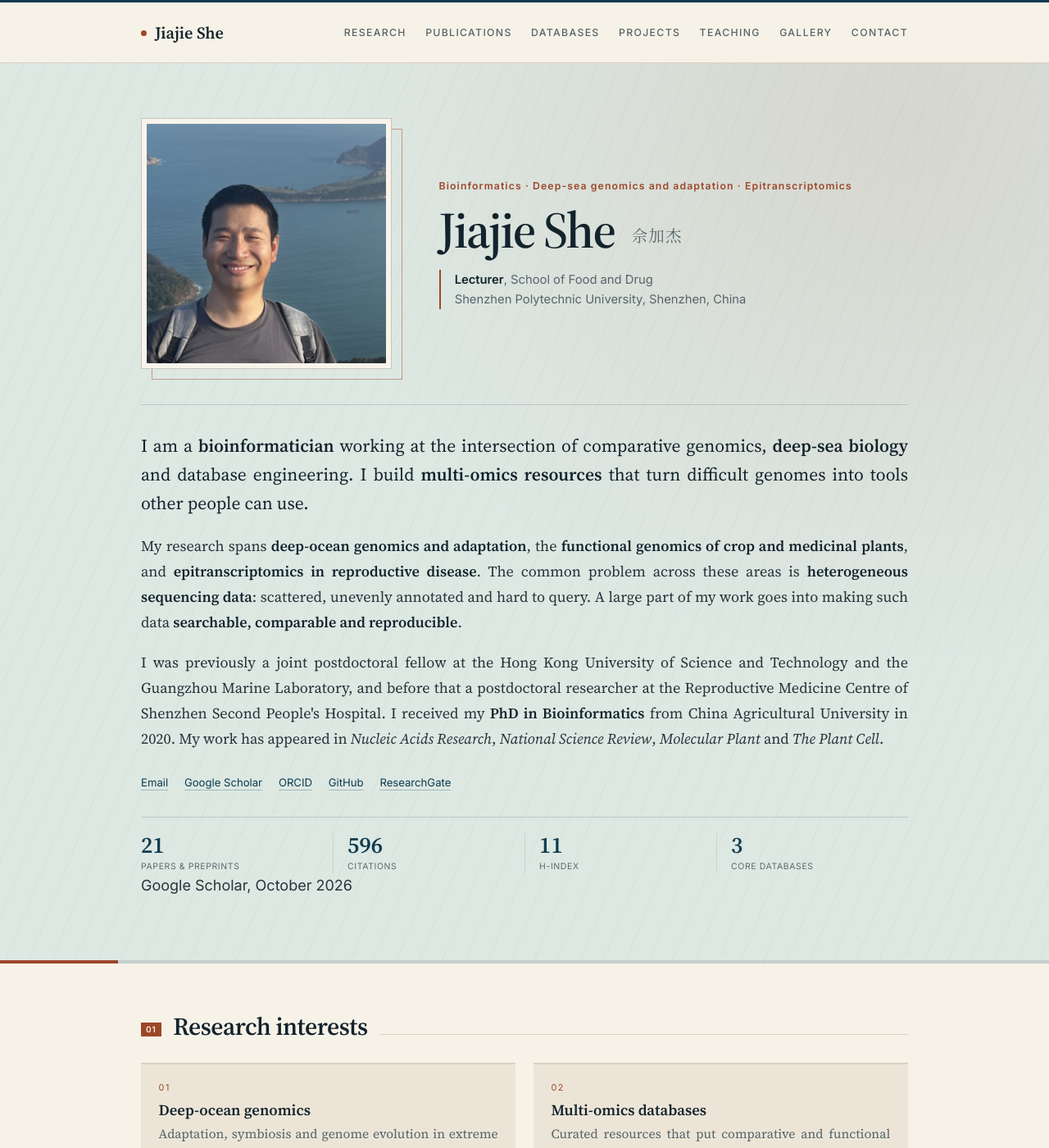
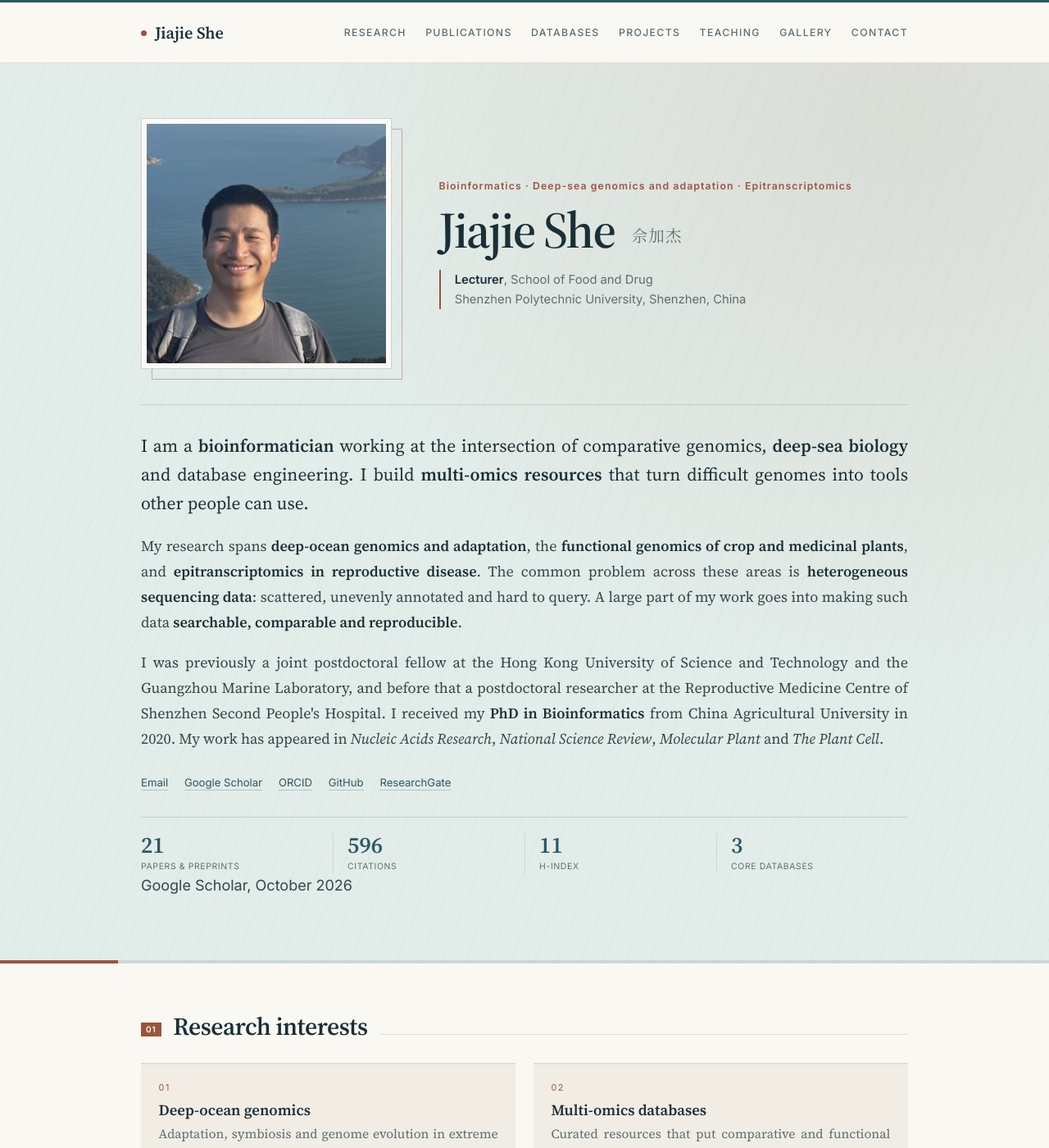
Before and after one commit to jackieyihkb/jackieyihkb.github.io, a Jekyll site: the page built from index.md, in a window 1280 px wide and 1400 px high. Shown: the whole window at 82% size. Built offline with Jekyll 4.4.1, drawn with Linux system fonts in a browser that asks for light colours.

Commit message:
Refresh the palette for a softer, airier coastal feel
Lighten the warm paper, soften the near-black petrol accent into a sea
teal, mute the terracotta to clay, and lighten the rules and surfaces.
All body and label colours keep at least 4.5:1 contrast on paper.
Update the browser theme colour and icons to match.

Co-Authored-By: Claude Code <noreply@anthropic.com>

```diff
--- a/_layouts/default.html
+++ b/_layouts/default.html
@@ -23,7 +23,7 @@
   <meta property="og:url" content="{{ page.url | absolute_url }}">
   <meta property="og:image" content="{{ '/assets/images/social-card.png' | absolute_url }}">
   <meta name="twitter:card" content="summary_large_image">
-  <meta name="theme-color" content="#dde8e3">
+  <meta name="theme-color" content="#e2ece8">
 
   <link rel="icon" href="{{ '/assets/images/favicon.svg' | relative_url }}" type="image/svg+xml">
   <link rel="icon" href="{{ '/assets/images/favicon-32.png' | relative_url }}" sizes="32x32" type="image/png">
--- a/assets/css/style.css
+++ b/assets/css/style.css
@@ -28,21 +28,21 @@
 }
 
 :root {
-  --paper: #f7f2e8;
-  --paper-soft: #ece5d7;
-  --ink: #13232c;
-  --body: #26343a;
-  --muted: #55646a;
-  --faint: #5c696e;
-  --rule: #d9d0c0;
-  --rule-soft: #e7dfd1;
-  --accent: #0d3b4f;
-  --accent-dark: #082635;
-  --accent-warm: #9c4729;
-  --accent-warm-soft: #f0dcd0;
-  --hero-bg: #dde8e3;
-  --hero-bg-deep: #cfded8;
-  --footer-bg: #e5ebe5;
+  --paper: #faf8f3;
+  --paper-soft: #f1ede4;
+  --ink: #1a2f36;
+  --body: #33464c;
+  --muted: #5c6e72;
+  --faint: #5f7074;
+  --rule: #e3ddd1;
+  --rule-soft: #ede8dd;
+  --accent: #2b5866;
+  --accent-dark: #1e434f;
+  --accent-warm: #9a553c;
+  --accent-warm-soft: #f2e1d7;
+  --hero-bg: #e2ece8;
+  --hero-bg-deep: #d4e1dc;
+  --footer-bg: #e9efeb;
   --serif: "Source Serif 4", "Iowan Old Style", "Palatino Linotype", Palatino,
     Georgia, "Times New Roman", serif;
   --sans: "Inter", -apple-system, BlinkMacSystemFont, "Segoe UI", Roboto,
@@ -88,7 +88,7 @@ a {
   color: var(--accent);
   text-decoration: underline;
   text-decoration-thickness: 1px;
-  text-decoration-color: #a8b7b4;
+  text-decoration-color: #b3c5c3;
   text-underline-offset: 0.16em;
   transition: color 0.12s ease, text-decoration-color 0.12s ease;
 }
@@ -154,7 +154,7 @@ img {
   position: sticky;
   top: 0;
   z-index: 50;
-  background: rgba(247, 242, 232, 0.96);
+  background: rgba(250, 248, 243, 0.96);
   border-top: 3px solid var(--accent);
   border-bottom: 1px solid var(--rule);
   -webkit-backdrop-filter: blur(10px);
@@ -240,10 +240,10 @@ main {
   padding: 3.7rem 0 3.4rem;
   background-color: var(--hero-bg);
   background-image:
-    radial-gradient(ellipse at 86% 6%, rgba(156, 71, 41, 0.11), transparent 46%),
+    radial-gradient(ellipse at 86% 6%, rgba(154, 85, 60, 0.1), transparent 46%),
     repeating-linear-gradient(
       112deg,
-      rgba(19, 35, 44, 0.035) 0 1px,
+      rgba(26, 47, 54, 0.032) 0 1px,
       transparent 1px 26px
     );
   color: var(--body);
@@ -259,7 +259,7 @@ main {
   background: linear-gradient(
     90deg,
     var(--accent-warm) 0 8rem,
-    rgba(19, 35, 44, 0.12) 8rem 100%
+    rgba(26, 47, 54, 0.11) 8rem 100%
   );
 }
 
@@ -283,7 +283,7 @@ main {
   content: "";
   position: absolute;
   inset: 0.7rem -0.7rem -0.7rem 0.7rem;
-  border: 1px solid rgba(156, 71, 41, 0.48);
+  border: 1px solid rgba(154, 85, 60, 0.42);
 }
 
 .portrait img {
@@ -296,7 +296,7 @@ main {
   object-position: center;
   padding: 6px;
   background: var(--paper);
-  border: 1px solid rgba(19, 35, 44, 0.22);
+  border: 1px solid rgba(26, 47, 54, 0.2);
   filter: saturate(0.92) contrast(1.02);
 }
 
@@ -348,7 +348,7 @@ main {
 .hero-body {
   margin-top: 2.4rem;
   padding-top: 1.8rem;
-  border-top: 1px solid rgba(19, 35, 44, 0.16);
+  border-top: 1px solid rgba(26, 47, 54, 0.15);
 }
 
 .hero-body p {
@@ -384,7 +384,7 @@ main {
 .intro-links a {
   color: var(--accent);
   text-decoration: none;
-  border-bottom: 1px solid rgba(13, 59, 79, 0.28);
+  border-bottom: 1px solid rgba(43, 88, 102, 0.26);
   padding-bottom: 1px;
 }
 
@@ -398,13 +398,13 @@ main {
   grid-template-columns: repeat(4, minmax(0, 1fr));
   margin: 1.7rem 0 0;
   padding: 1.1rem 0 0;
-  border-top: 1px solid rgba(19, 35, 44, 0.16);
+  border-top: 1px solid rgba(26, 47, 54, 0.15);
   list-style: none;
 }
 
 .intro-stats li {
   padding: 0 0.95rem;
-  border-left: 1px solid rgba(19, 35, 44, 0.1);
+  border-left: 1px solid rgba(26, 47, 54, 0.09);
 }
 
 .intro-stats li:first-child {
@@ -498,7 +498,7 @@ main {
 
 .interests li:hover {
   border-top-color: var(--accent-warm);
-  background: #f2ecdf;
+  background: #f4efe6;
 }
 
 .interest-num {
@@ -558,13 +558,13 @@ main {
 
 .home-db-list li:first-child a {
   background: var(--accent-warm-soft);
-  border-color: rgba(156, 71, 41, 0.38);
+  border-color: rgba(154, 85, 60, 0.36);
   box-shadow: inset 0 3px 0 var(--accent-warm);
   color: var(--ink);
 }
 
 .home-db-list li:first-child a:hover {
-  background: #ead3c4;
+  background: #ecd7ca;
   border-color: var(--accent-warm);
 }
 
@@ -677,7 +677,7 @@ main {
   display: inline-block;
   margin-left: 0.15rem;
   padding: 0 0.32rem;
-  border: 1px solid #b9c8c8;
+  border: 1px solid #b6c7c7;
   border-radius: 2px;
   font-family: var(--sans);
   font-size: 0.58rem;
@@ -691,7 +691,7 @@ main {
 }
 
 .pub-tag--preprint {
-  border-color: #d8bfae;
+  border-color: #dcc2b1;
   color: var(--accent-warm);
 }
 
@@ -930,7 +930,7 @@ main {
   margin: 1.6rem 0;
   padding: 0.9rem 1.1rem;
   background: var(--paper-soft);
-  border-left: 2px solid #c9c2b1;
+  border-left: 2px solid #ccc5b6;
   font-size: 0.88rem;
   color: var(--muted);
 }
@@ -978,7 +978,7 @@ main {
 }
 
 .more-link a:hover span {
-  color: rgba(247, 242, 232, 0.68);
+  color: rgba(250, 248, 243, 0.68);
 }
 
 /* --- Publications page ---------------------------------------------------- */
@@ -1118,14 +1118,14 @@ main {
 }
 
 .db-card:hover {
-  border-color: #cfc7b7;
+  border-color: #d6d0c3;
 }
 
 .db-card--feature {
   grid-column: 1 / -1;
   padding: 1.5rem 1.6rem 1.35rem;
   background: var(--hero-bg);
-  border-color: rgba(13, 59, 79, 0.3);
+  border-color: rgba(43, 88, 102, 0.28);
   box-shadow: inset 0 3px 0 var(--accent-warm);
 }
 
@@ -1600,7 +1600,7 @@ main {
   align-items: center;
   justify-content: center;
   padding: 4.5rem 5rem;
-  background: #0a1820;
+  background: #0b1c22;
   color: var(--paper);
 }
 
@@ -1633,7 +1633,7 @@ main {
   font-size: 0.7rem;
   letter-spacing: 0.06em;
   line-height: 1.5;
-  color: rgba(247, 242, 232, 0.72);
+  color: rgba(250, 248, 243, 0.72);
   text-align: center;
 }
 
@@ -1649,7 +1649,7 @@ main {
   font-family: var(--sans);
   font-size: 0.7rem;
   letter-spacing: 0.12em;
-  color: rgba(247, 242, 232, 0.8);
+  color: rgba(250, 248, 243, 0.8);
 }
 
 .lightbox button {
@@ -1659,9 +1659,9 @@ main {
   width: 2.6rem;
   height: 2.6rem;
   padding: 0;
-  border: 1px solid rgba(247, 242, 232, 0.28);
+  border: 1px solid rgba(250, 248, 243, 0.28);
   border-radius: 999px;
-  background: rgba(247, 242, 232, 0.06);
+  background: rgba(250, 248, 243, 0.06);
   color: var(--paper);
   font-family: var(--sans);
   font-size: 1.15rem;
@@ -1671,8 +1671,8 @@ main {
 }
 
 .lightbox button:hover {
-  background: rgba(247, 242, 232, 0.16);
-  border-color: rgba(247, 242, 232, 0.55);
+  background: rgba(250, 248, 243, 0.16);
+  border-color: rgba(250, 248, 243, 0.55);
 }
 
 .lightbox button:focus-visible {
@@ -1854,7 +1854,7 @@ html.lightbox-open body {
 
   .intro-stats li:nth-child(n + 3) {
     padding-top: 0.8rem;
-    border-top: 1px solid rgba(19, 35, 44, 0.1);
+    border-top: 1px solid rgba(26, 47, 54, 0.09);
   }
 
   .intro-stats strong {
```
Also changed, not shown: assets/images/apple-touch-icon.png, assets/images/favicon-32.png, assets/images/favicon.svg.
